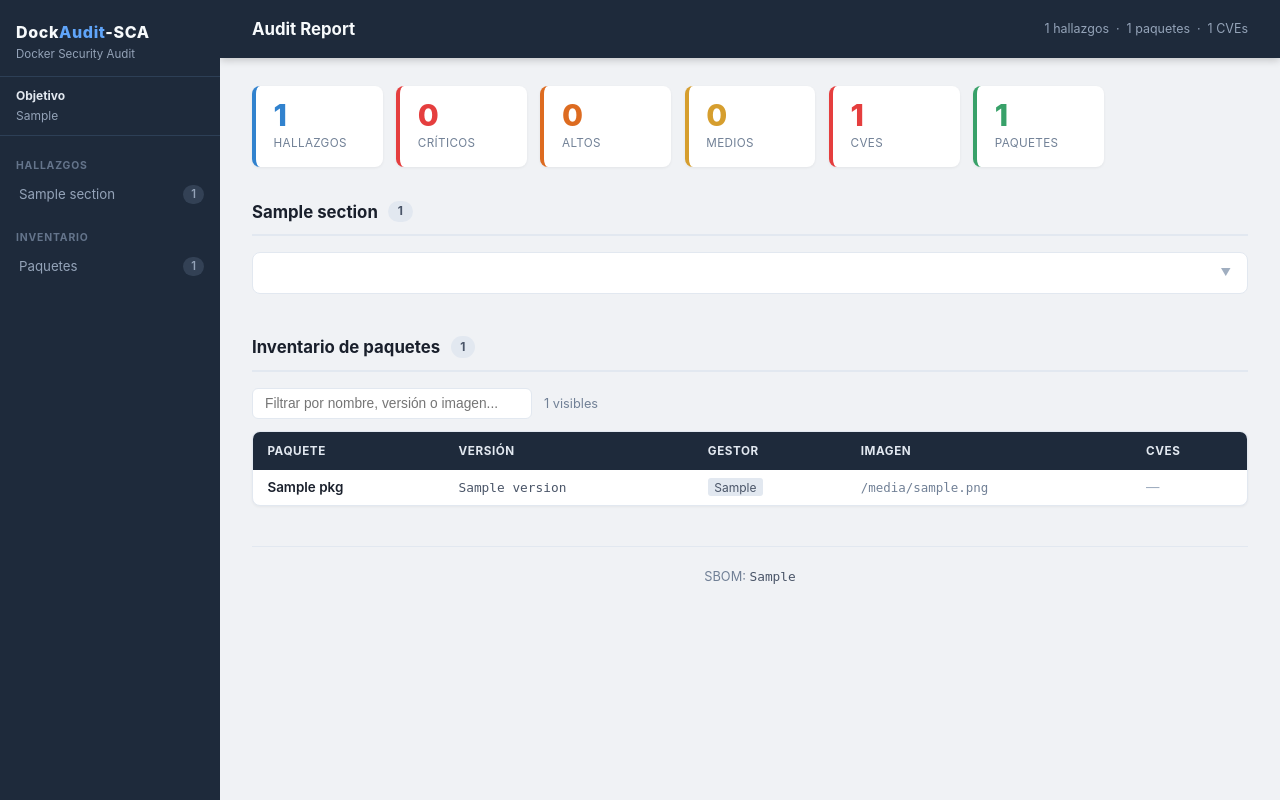
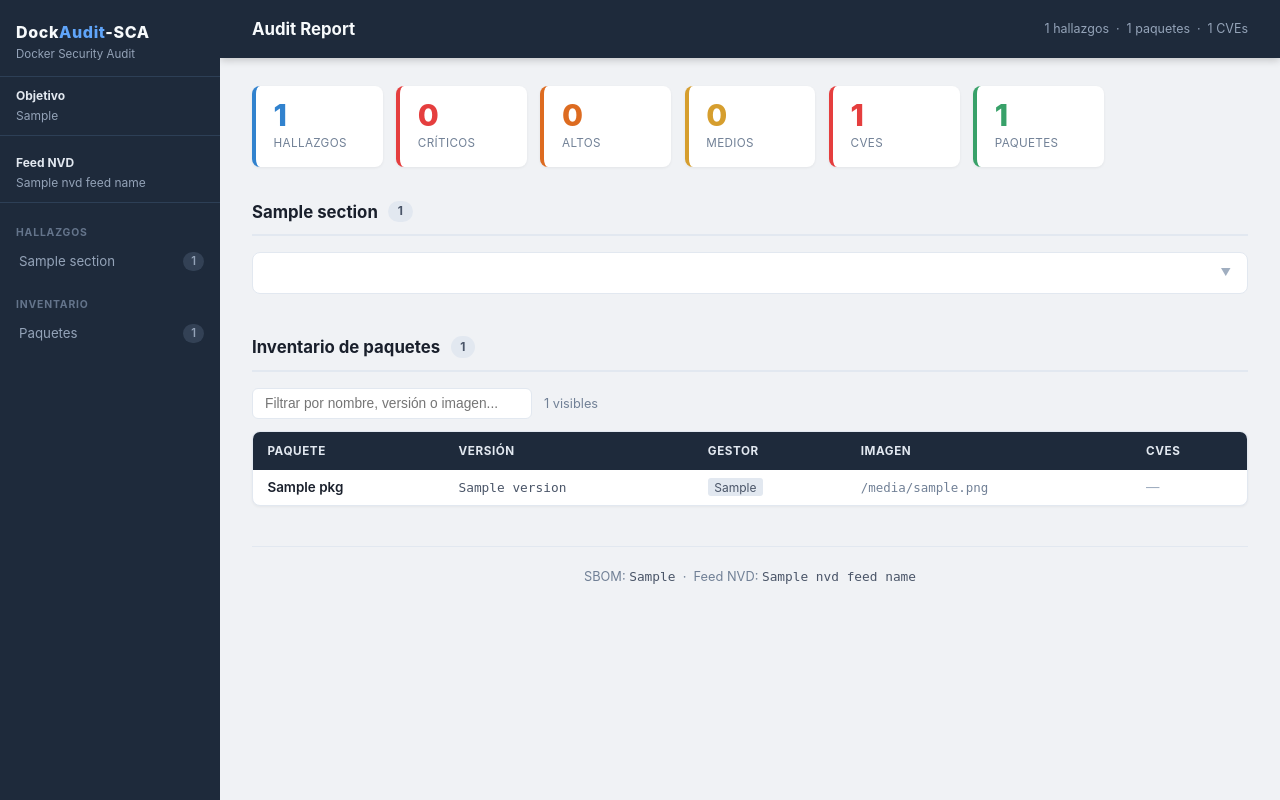
Before and after one commit to Grefuwan/DockAudit-SCA, a Python web app: template dockaudit/reporting/templates/report_template.html in a window 1280 px wide. Run offline with Jinja, Linux system fonts and the light colour scheme; the template is opened without the code that fills it: most values are stand-ins (such as "Sample title", 1, 10 or a date in 2020).

Commit message:
Add NVD feed support to report generation and template

```diff
--- a/dockaudit/orchestrator/orchestrator.py
+++ b/dockaudit/orchestrator/orchestrator.py
@@ -31,6 +31,7 @@ class Orchestrator:
         self.container_filter = container_filter
         self.image_filter = image_filter
         self.skip_host = skip_host
+        self.nvd_feed = nvd_feed
 
         self.host_audit = HostAudit(target)
         self.container_audit = ContainerAudit(target, container_filter=container_filter)
@@ -170,7 +171,7 @@ class Orchestrator:
 
         logger.info("Generando informe...")
         audit_filename = f"{timestamp}_-_Audit_Report_{suffix}"
-        self.report_generator.generate(results, audit_target=audit_target, out_filename=audit_filename)
+        self.report_generator.generate(results, audit_target=audit_target, out_filename=audit_filename, nvd_feed=self.nvd_feed)
 
         if "compliance" in results and results["compliance"]:
             compliance_findings = results["compliance"]
--- a/dockaudit/reporting/templates/report_template.html
+++ b/dockaudit/reporting/templates/report_template.html
@@ -391,6 +391,11 @@
   <div class="sidebar-target">
     <strong>Objetivo</strong>{{ audit_target }}
   </div>
+  {% if nvd_feed_name %}
+  <div class="sidebar-target" style="margin-top:0.5rem">
+    <strong>Feed NVD</strong>{{ nvd_feed_name }}
+  </div>
+  {% endif %}
   <nav class="sidebar-nav">
     <div class="nav-section-label">Hallazgos</div>
     {% for section, items in results.items() %}
@@ -537,9 +542,11 @@
     </section>
     {% endif %}
 
-    {% if sbom_path %}
+    {% if sbom_path or nvd_feed_name %}
     <div class="report-footer">
-      SBOM: <code>{{ sbom_path }}</code>
+      {% if sbom_path %}SBOM: <code>{{ sbom_path }}</code>{% endif %}
+      {% if sbom_path and nvd_feed_name %} &nbsp;·&nbsp; {% endif %}
+      {% if nvd_feed_name %}Feed NVD: <code>{{ nvd_feed_name }}</code>{% endif %}
     </div>
     {% endif %}
 
```
Also changed, not shown: dockaudit/reporting/report_generator.py (+5 -2 lines).
